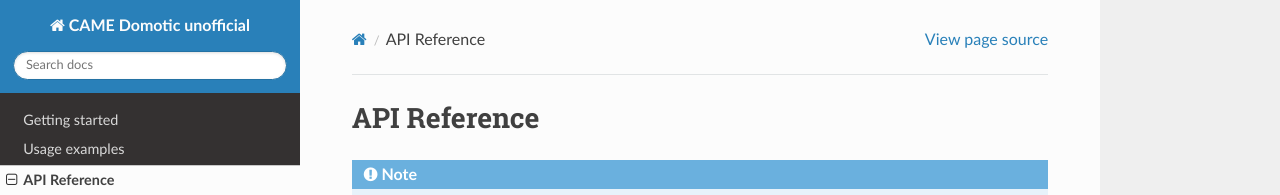
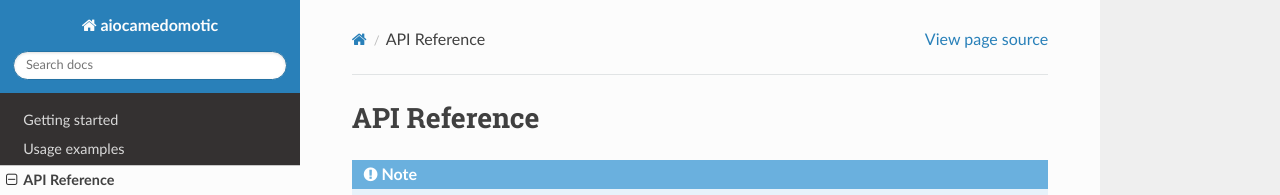
Before and after one commit to camedomotic-unofficial/aiocamedomotic, a Sphinx documentation site: the page built from docs/source/api_reference.rst, in a window 1280 px wide. Shown: the top 195 px of the page. Built offline with Sphinx 7.4.7 and the Read the Docs theme 2.0.0, drawn with Linux system fonts in a browser that asks for light colours.

Commit message:
chore: Update aiocamedomotic dependency to latest commit

```diff
--- a/docs/source/conf.py
+++ b/docs/source/conf.py
@@ -13,7 +13,7 @@
 print(module_path)
 sys.path.insert(0, module_path)
 
-project = "CAME Domotic unofficial"
+project = "aiocamedomotic"
 copyright = "2024, CAME Domotic Unofficial team"
 author = "fredericks1982"
 release = "1.0"
--- a/docs/source/requirements.txt
+++ b/docs/source/requirements.txt
@@ -8,7 +8,7 @@
 black==24.4.2
 build==1.2.1
 CacheControl==0.14.0
--e git+https://github.com/camedomotic-unofficial/aiocamedomotic.git@4d70e5d83478051e1b417d7173c16a8bc61152ad#egg=came_domotic_unofficial
+-e git+https://github.com/camedomotic-unofficial/aiocamedomotic.git@cff04b048a391d385966405085b91dca1a91dca1#egg=aiocamedomotic
 certifi==2024.6.2
 cffi==1.16.0
 charset-normalizer==3.3.2
```
